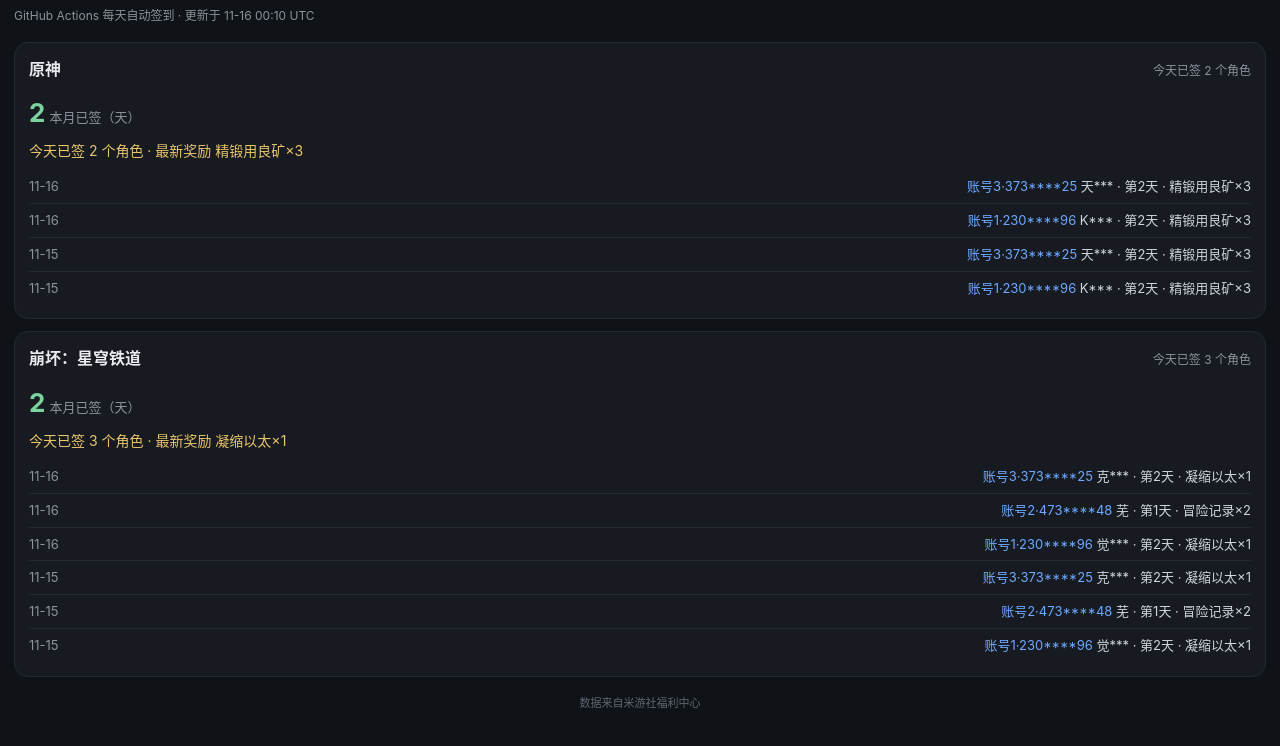
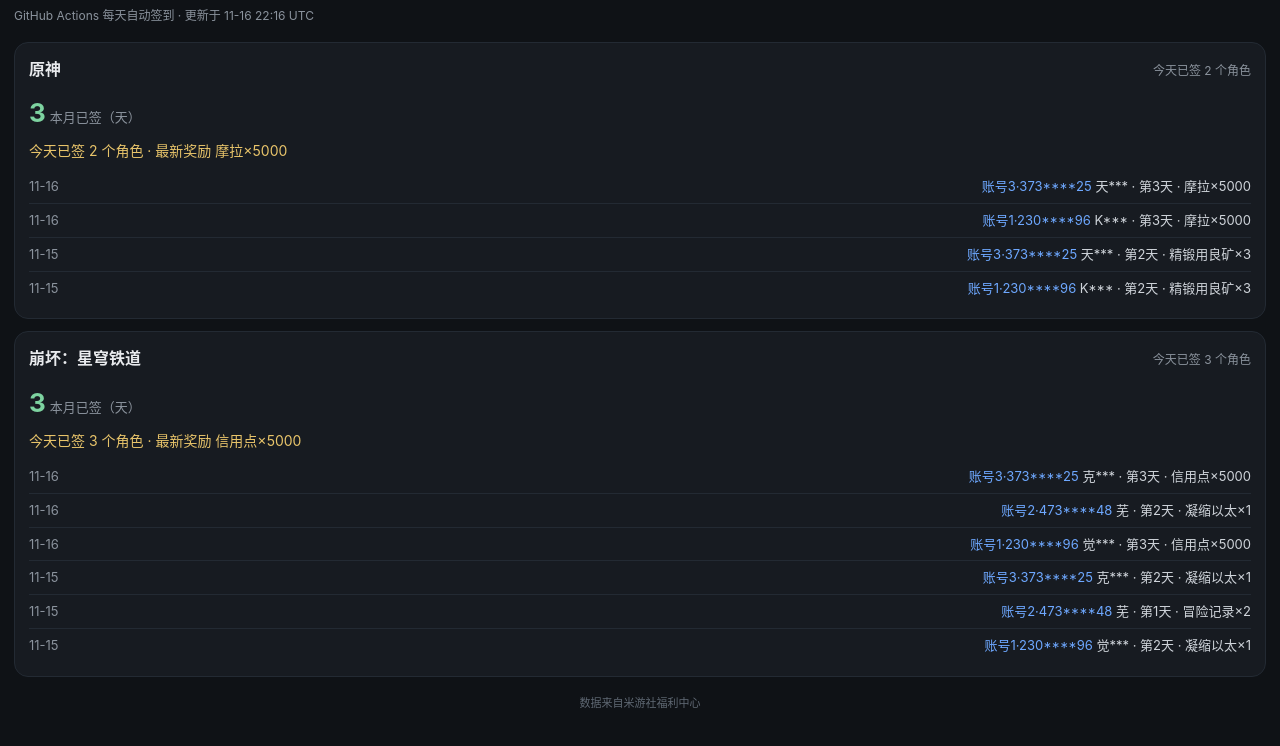
Before and after one commit to qwe123456hh/mihoyo-checkin, a plain HTML site: page docs/index.html in a window 1280 px wide. Shown: the part 44-790 px from the top of the page. Drawn offline with Linux system fonts and the light colour scheme.

Commit message:
checkin 2026-11-16

```diff
--- a/docs/index.html
+++ b/docs/index.html
@@ -13,17 +13,17 @@ h1{font-size:19px;margin:0 0 4px}.sub{color:#8b939d;font-size:12px;margin-bottom
 .acc{color:#6ea8ff}
 .foot{margin-top:18px;color:#5f6873;font-size:11px;text-align:center}
 </style></head><body><h1>米游社签到</h1>
-<div class="sub">GitHub Actions 每天自动签到 · 更新于 11-16 00:10 UTC</div>
+<div class="sub">GitHub Actions 每天自动签到 · 更新于 11-16 22:16 UTC</div>
 
 <div class="card">
   <div class="game"><div class="name">原神</div><div class="nick">今天已签 2 个角色</div></div>
-  <div class="big">2<span>本月已签（天）</span></div>
-  <div class="award">今天已签 2 个角色 · 最新奖励 精锻用良矿×3</div>
-  <div style="margin-top:8px"><div class="row"><span class="d">11-16</span><span class="a"><span class="acc">账号3·373****25</span> 天*** · 第2天 · 精锻用良矿×3</span></div><div class="row"><span class="d">11-16</span><span class="a"><span class="acc">账号1·230****96</span> K*** · 第2天 · 精锻用良矿×3</span></div><div class="row"><span class="d">11-15</span><span class="a"><span class="acc">账号3·373****25</span> 天*** · 第2天 · 精锻用良矿×3</span></div><div class="row"><span class="d">11-15</span><span class="a"><span class="acc">账号1·230****96</span> K*** · 第2天 · 精锻用良矿×3</span></div></div>
+  <div class="big">3<span>本月已签（天）</span></div>
+  <div class="award">今天已签 2 个角色 · 最新奖励 摩拉×5000</div>
+  <div style="margin-top:8px"><div class="row"><span class="d">11-16</span><span class="a"><span class="acc">账号3·373****25</span> 天*** · 第3天 · 摩拉×5000</span></div><div class="row"><span class="d">11-16</span><span class="a"><span class="acc">账号1·230****96</span> K*** · 第3天 · 摩拉×5000</span></div><div class="row"><span class="d">11-15</span><span class="a"><span class="acc">账号3·373****25</span> 天*** · 第2天 · 精锻用良矿×3</span></div><div class="row"><span class="d">11-15</span><span class="a"><span class="acc">账号1·230****96</span> K*** · 第2天 · 精锻用良矿×3</span></div></div>
 </div>
 <div class="card">
   <div class="game"><div class="name">崩坏：星穹铁道</div><div class="nick">今天已签 3 个角色</div></div>
-  <div class="big">2<span>本月已签（天）</span></div>
-  <div class="award">今天已签 3 个角色 · 最新奖励 凝缩以太×1</div>
-  <div style="margin-top:8px"><div class="row"><span class="d">11-16</span><span class="a"><span class="acc">账号3·373****25</span> 克*** · 第2天 · 凝缩以太×1</span></div><div class="row"><span class="d">11-16</span><span class="a"><span class="acc">账号2·473****48</span> 芜 · 第1天 · 冒险记录×2</span></div><div class="row"><span class="d">11-16</span><span class="a"><span class="acc">账号1·230****96</span> 觉*** · 第2天 · 凝缩以太×1</span></div><div class="row"><span class="d">11-15</span><span class="a"><span class="acc">账号3·373****25</span> 克*** · 第2天 · 凝缩以太×1</span></div><div class="row"><span class="d">11-15</span><span class="a"><span class="acc">账号2·473****48</span> 芜 · 第1天 · 冒险记录×2</span></div><div class="row"><span class="d">11-15</span><span class="a"><span class="acc">账号1·230****96</span> 觉*** · 第2天 · 凝缩以太×1</span></div></div>
+  <div class="big">3<span>本月已签（天）</span></div>
+  <div class="award">今天已签 3 个角色 · 最新奖励 信用点×5000</div>
+  <div style="margin-top:8px"><div class="row"><span class="d">11-16</span><span class="a"><span class="acc">账号3·373****25</span> 克*** · 第3天 · 信用点×5000</span></div><div class="row"><span class="d">11-16</span><span class="a"><span class="acc">账号2·473****48</span> 芜 · 第2天 · 凝缩以太×1</span></div><div class="row"><span class="d">11-16</span><span class="a"><span class="acc">账号1·230****96</span> 觉*** · 第3天 · 信用点×5000</span></div><div class="row"><span class="d">11-15</span><span class="a"><span class="acc">账号3·373****25</span> 克*** · 第2天 · 凝缩以太×1</span></div><div class="row"><span class="d">11-15</span><span class="a"><span class="acc">账号2·473****48</span> 芜 · 第1天 · 冒险记录×2</span></div><div class="row"><span class="d">11-15</span><span class="a"><span class="acc">账号1·230****96</span> 觉*** · 第2天 · 凝缩以太×1</span></div></div>
 </div><div class="foot">数据来自米游社福利中心</div></body></html>
```
Also changed, not shown: history.json (+12 -12 lines).
